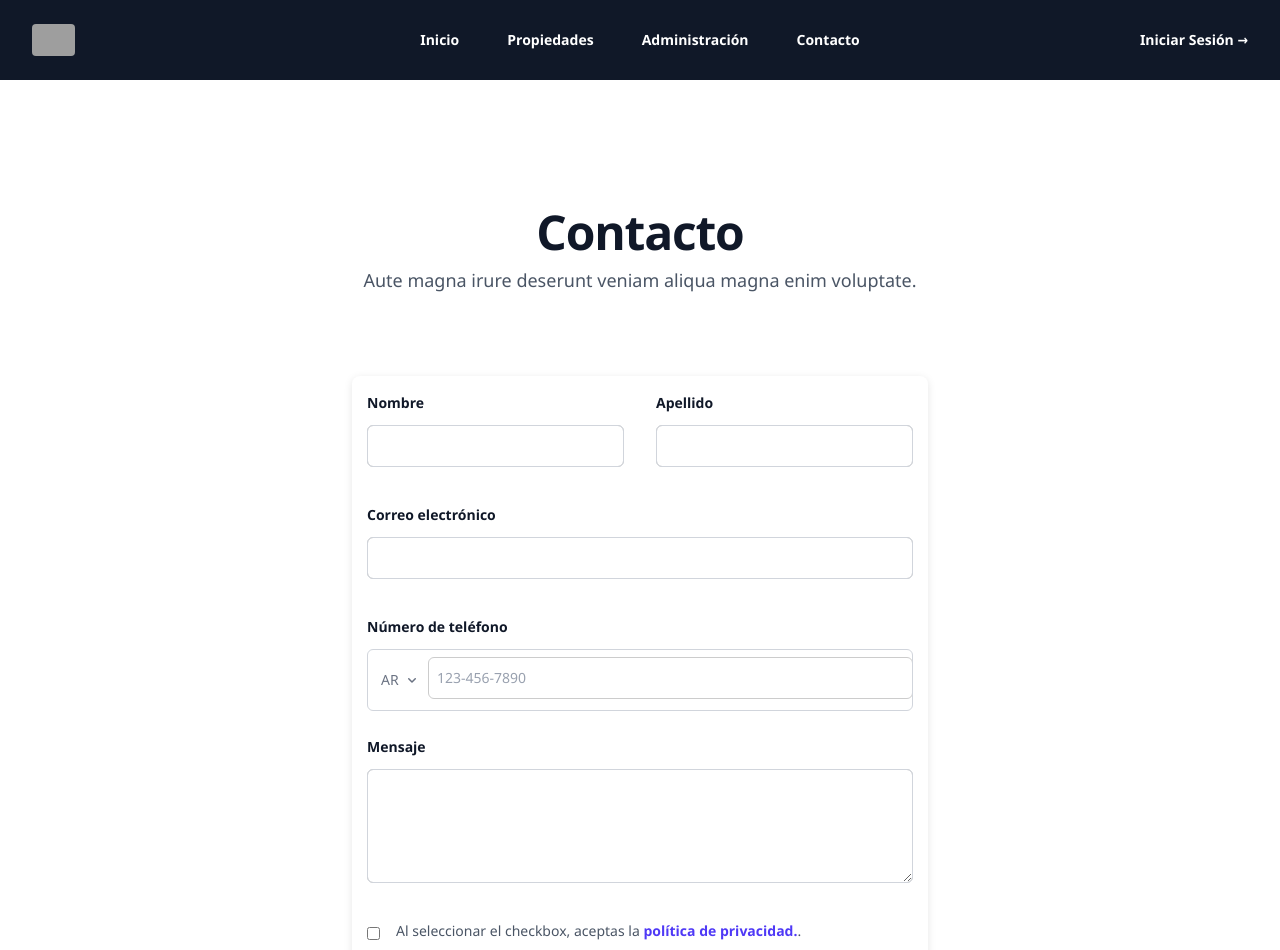
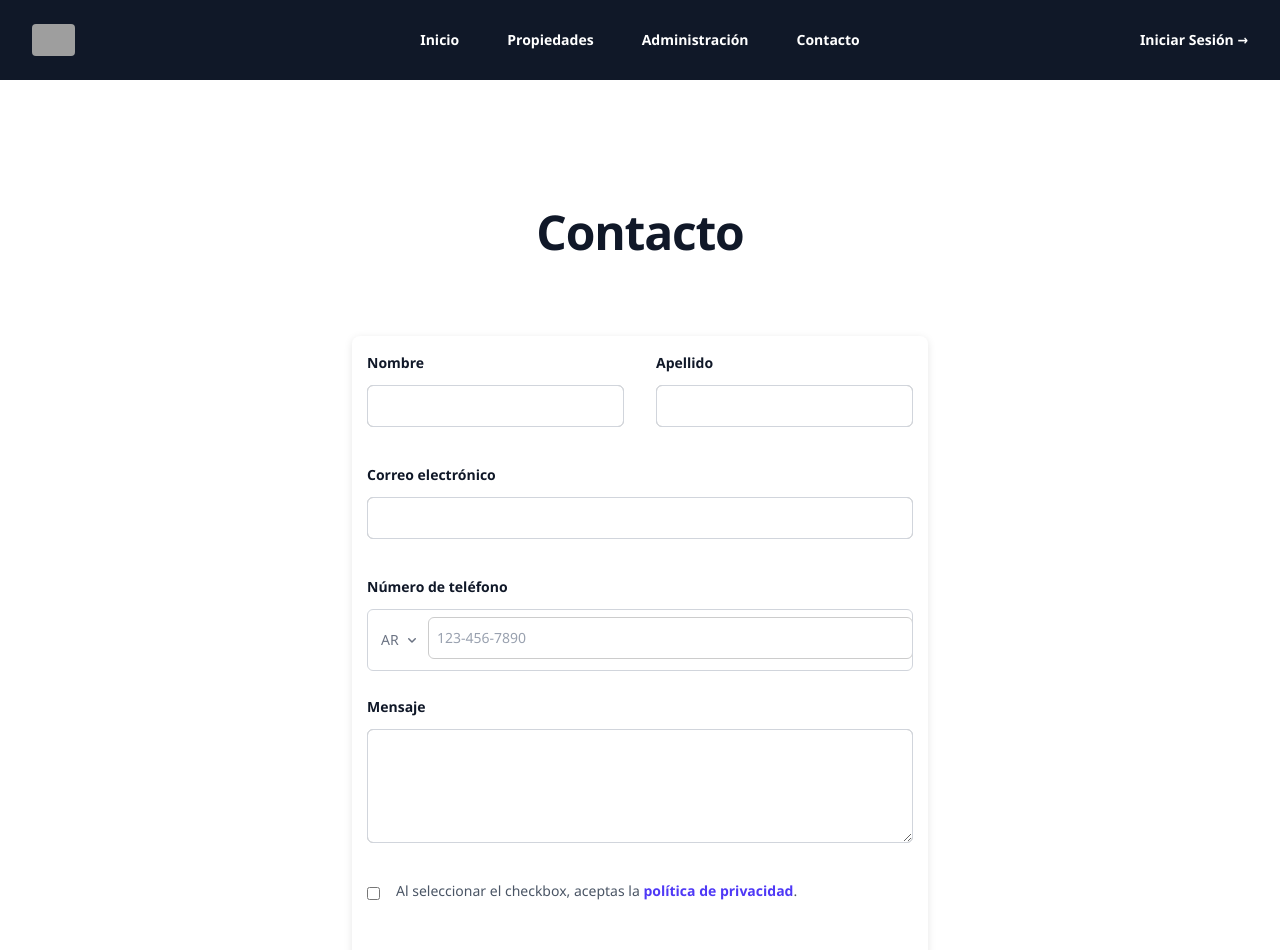
Before and after one commit to DRVR1/cloud_tpfinal_front, a React (Vite) app: page /contacto in a window 1280 px wide. Shown: the top 950 px of the page. Built offline with nearby package versions, Linux system fonts and the light colour scheme; grey boxes are pictures that could not be loaded.

Commit message:
latin fuera
cambio de textos

```diff
--- a/src/components/pages/Contact.jsx
+++ b/src/components/pages/Contact.jsx
@@ -6,7 +6,6 @@ export default function Contact() {
 
             <div className="mx-auto max-w-2xl text-center">
                 <h2 className="text-4xl font-semibold tracking-tight text-balance text-gray-900 sm:text-5xl">Contacto</h2>
-                <p className="mt-2 text-lg/8 text-gray-600">Aute magna irure deserunt veniam aliqua magna enim voluptate.</p>
             </div>
             <form action="#" method="POST" className="mx-auto mt-16 max-w-xl sm:mt-20">
                 <div className="grid grid-cols-1 gap-x-8 gap-y-6 sm:grid-cols-2">
@@ -113,7 +112,7 @@ export default function Contact() {
                         <label htmlFor="agree-to-policies" className="text-sm/6 text-gray-600">
                             Al seleccionar el checkbox, aceptas la{' '}
                             <a href="#" className="font-semibold whitespace-nowrap text-indigo-600">
-                                política de privacidad.
+                                política de privacidad
                             </a>
                             .
                         </label>
--- a/src/components/pages/home/Home.jsx
+++ b/src/components/pages/home/Home.jsx
@@ -24,8 +24,7 @@ export default function Home() {
                             Tu casa, tu lugar en el mundo.
                         </h1>
                         <p className="mt-8 text-lg font-medium text-pretty text-gray-500 sm:text-xl/8">
-                            Anim aute id magna aliqua ad ad non deserunt sunt. Qui irure qui lorem cupidatat commodo. Elit sunt amet
-                            fugiat veniam occaecat.
+                            Viví donde siempre imaginaste
                         </p>
                         <div className="mt-10 flex items-center justify-center gap-x-6">
                             <a
```
